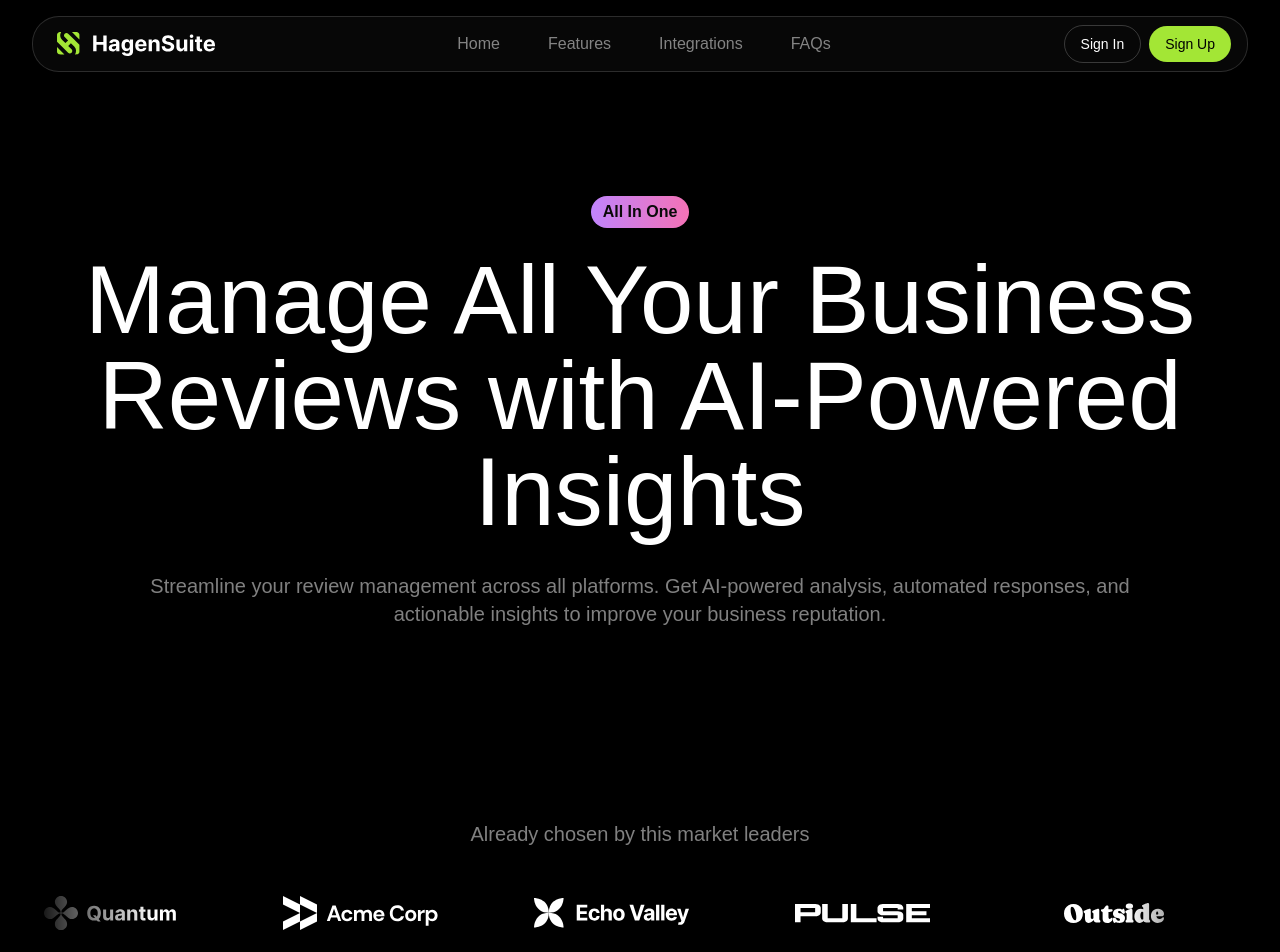
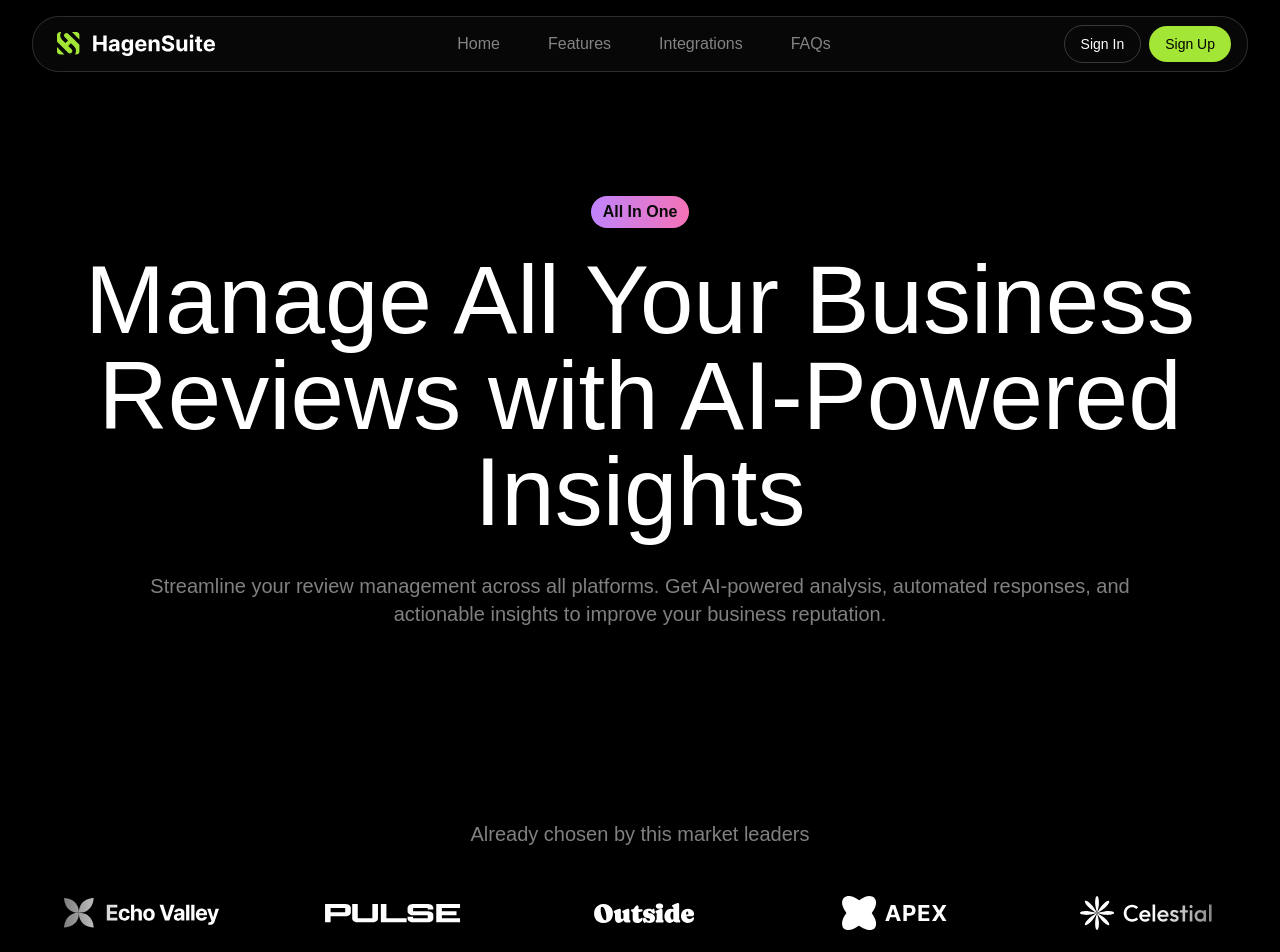
Before and after one commit to adriamarti/sherpa-community-manager, a Next.js app: page / in a window 1280 px wide. Shown: the top 952 px of the page. Built offline with nearby package versions, Linux system fonts and the light colour scheme.

Commit message:
feat: animate logos

```diff
--- a/sections/LogoTicker.tsx
+++ b/sections/LogoTicker.tsx
@@ -1,6 +1,8 @@
 'use client';
 
+import { Fragment } from 'react';
 import Image from 'next/image';
+import { motion } from 'framer-motion';
 
 // Assets
 import quantumLogo from '@/app/assets/images/quantum.svg';
@@ -30,12 +32,20 @@ export default function LogoTicker() {
         <h4 className='text-center text-white/50 text-xl'>
           Already chosen by this market leaders
         </h4>
-        <div className='overflow-hidden mt-12 [mask-image:linear-gradient(to_right,transparent,black_10%,black_90%,transparent)]'>
-          <div className='flex gap-24 pr-24'>
-            {logos.map(({ name, image }) => (
-              <Image key={name} src={image} alt={name} />
+        <div className='flex overflow-hidden mt-12 [mask-image:linear-gradient(to_right,transparent,black_10%,black_90%,transparent)]'>
+          <motion.div
+            animate={{ x: '-50%' }}
+            transition={{ duration: 30, ease: 'linear', repeat: Infinity }}
+            className='flex flex-none gap-24 pr-24'
+          >
+            {Array.from({ length: 2 }).map((_, index) => (
+              <Fragment key={index}>
+                {logos.map(({ name, image }) => (
+                  <Image key={name} src={image} alt={name} />
+                ))}
+              </Fragment>
             ))}
-          </div>
+          </motion.div>
         </div>
       </div>
     </section>
```
